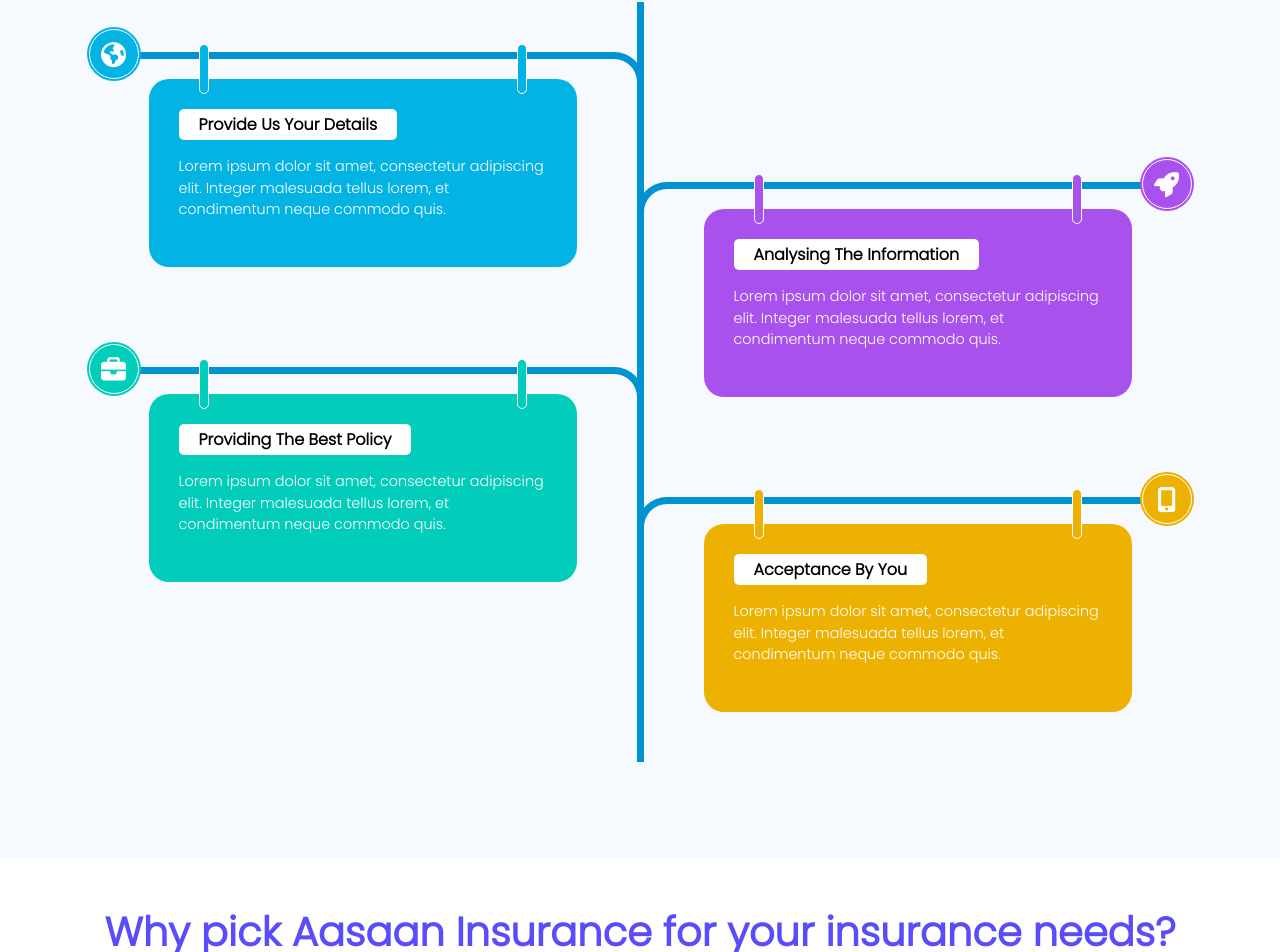
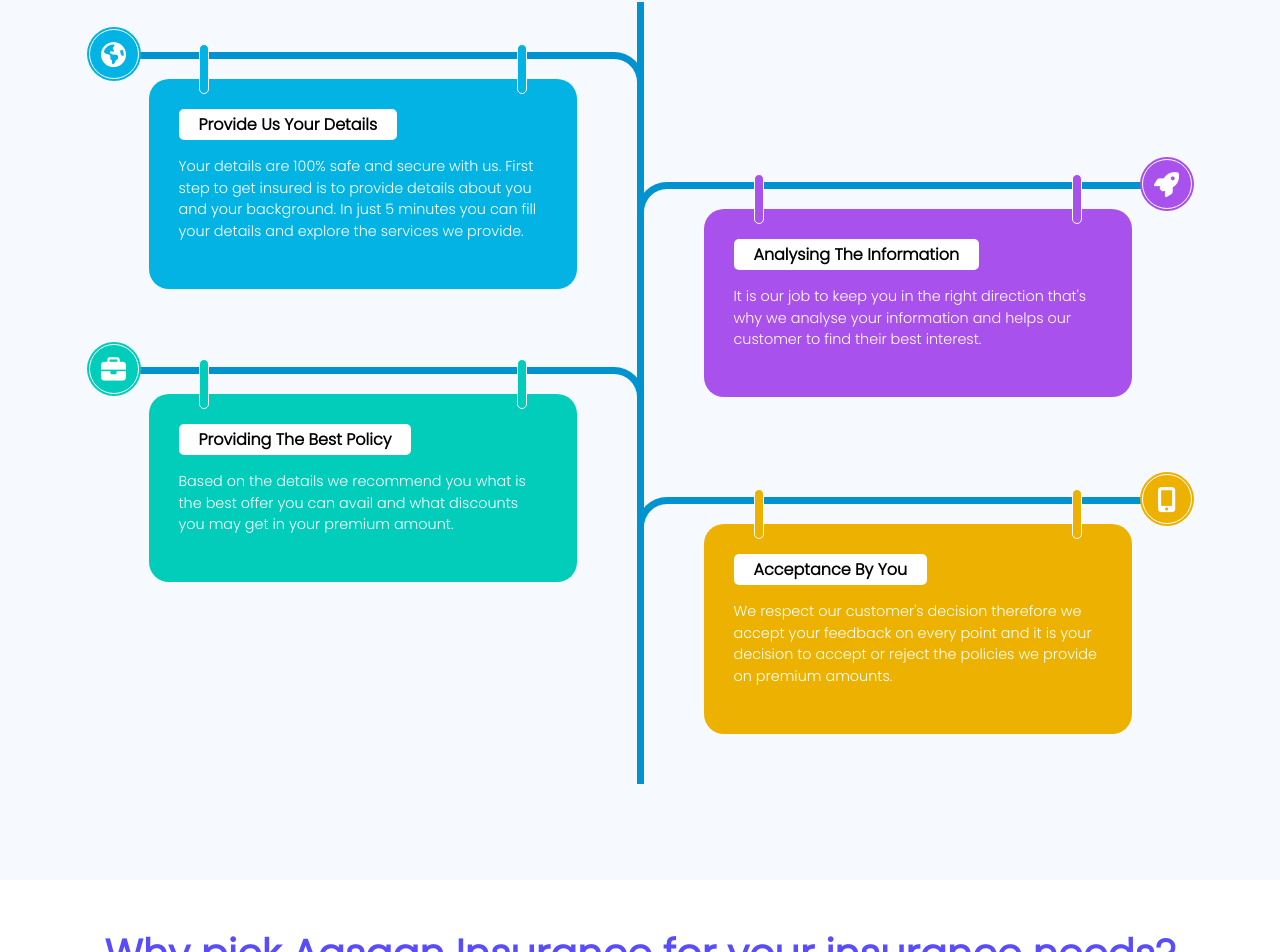
Before and after one commit to kumarlava0007/aasaan-premium, a React (Create React App) app: page / in a window 1280 px wide. Shown: the part 1126-2078 px from the top of the page. Built offline with nearby package versions, Linux system fonts and the light colour scheme.

Commit message:
edited pseudo data of 'How it works'

```diff
--- a/src/components/landingPageComponent/SecondSectionComponent.jsx
+++ b/src/components/landingPageComponent/SecondSectionComponent.jsx
@@ -23,8 +23,10 @@ export default function SecondSectionComponent() {
                                     <a href="#" class="timeline-content">
                                         <h3 class="title">Provide us your Details</h3>
                                         <p class="description">
-                                            Lorem ipsum dolor sit amet, consectetur adipiscing elit. Integer malesuada tellus
-                                            lorem, et condimentum neque commodo quis.
+                                            Your details are 100% safe and secure with us.
+                                            First step to get insured is to provide details about you and your background.
+                                            In just 5 minutes you can fill your details and explore the services we provide.
+
                                         </p>
                                     </a>
                                 </div>
@@ -33,8 +35,8 @@ export default function SecondSectionComponent() {
                                     <a href="#" class="timeline-content">
                                         <h3 class="title">Analysing the Information</h3>
                                         <p class="description">
-                                            Lorem ipsum dolor sit amet, consectetur adipiscing elit. Integer malesuada tellus
-                                            lorem, et condimentum neque commodo quis.
+                                            It is our job to keep you in the right direction that's why
+                                            we analyse your information and helps our customer to find their best interest.
                                         </p>
                                     </a>
                                 </div>
@@ -43,8 +45,8 @@ export default function SecondSectionComponent() {
                                     <a href="#" class="timeline-content">
                                         <h3 class="title">Providing the Best Policy</h3>
                                         <p class="description">
-                                            Lorem ipsum dolor sit amet, consectetur adipiscing elit. Integer malesuada tellus
-                                            lorem, et condimentum neque commodo quis.
+                                        Based on the details we recommend you what is the best offer you can avail
+                                        and what discounts you may get in your premium amount.
                                         </p>
                                     </a>
                                 </div>
@@ -53,8 +55,7 @@ export default function SecondSectionComponent() {
                                     <a href="#" class="timeline-content">
                                         <h3 class="title">Acceptance by You</h3>
                                         <p class="description">
-                                            Lorem ipsum dolor sit amet, consectetur adipiscing elit. Integer malesuada tellus
-                                            lorem, et condimentum neque commodo quis.
+                                            We respect our customer's decision therefore we accept your feedback on every point and it is your decision to accept or reject the policies we provide on premium amounts.
                                         </p>
                                     </a>
                                 </div>
```
